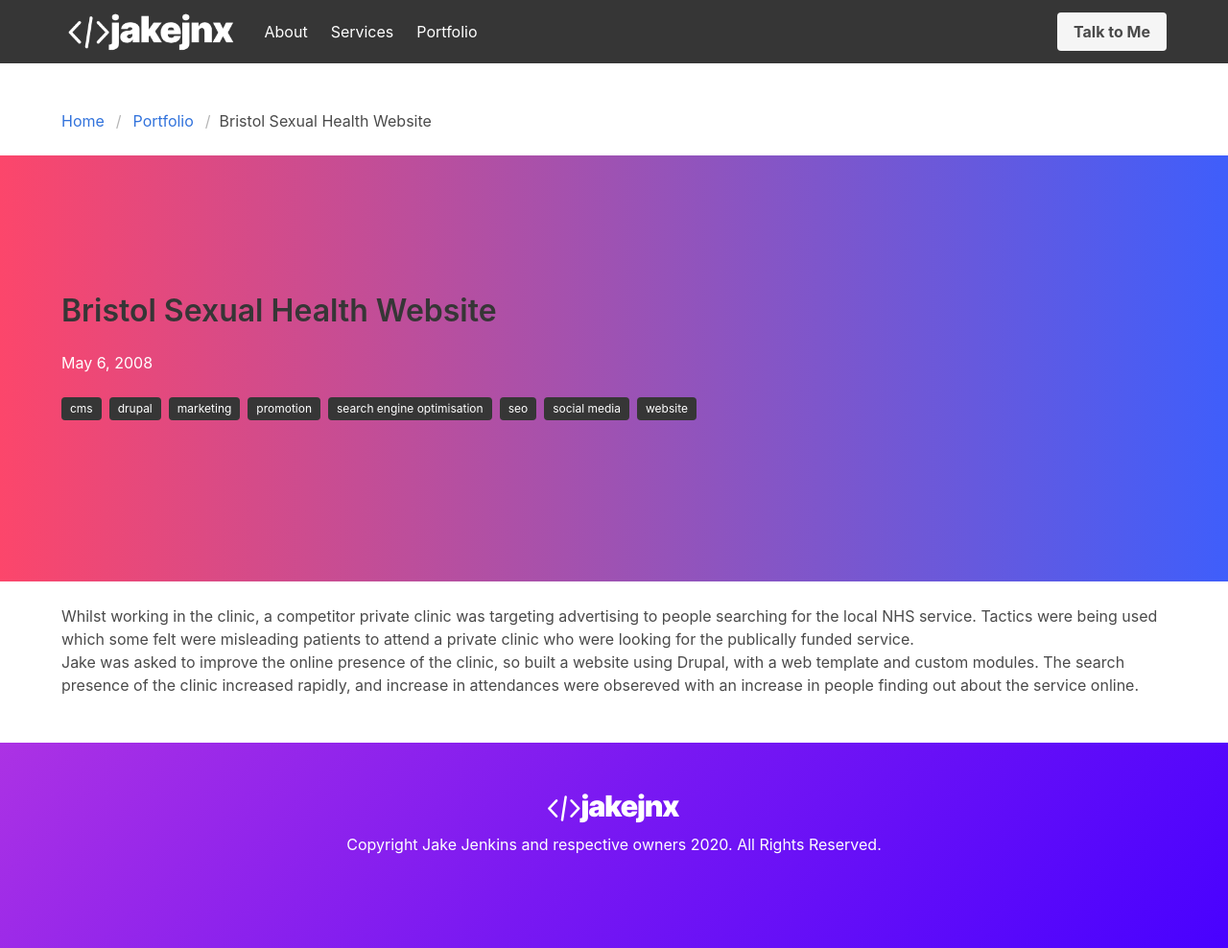
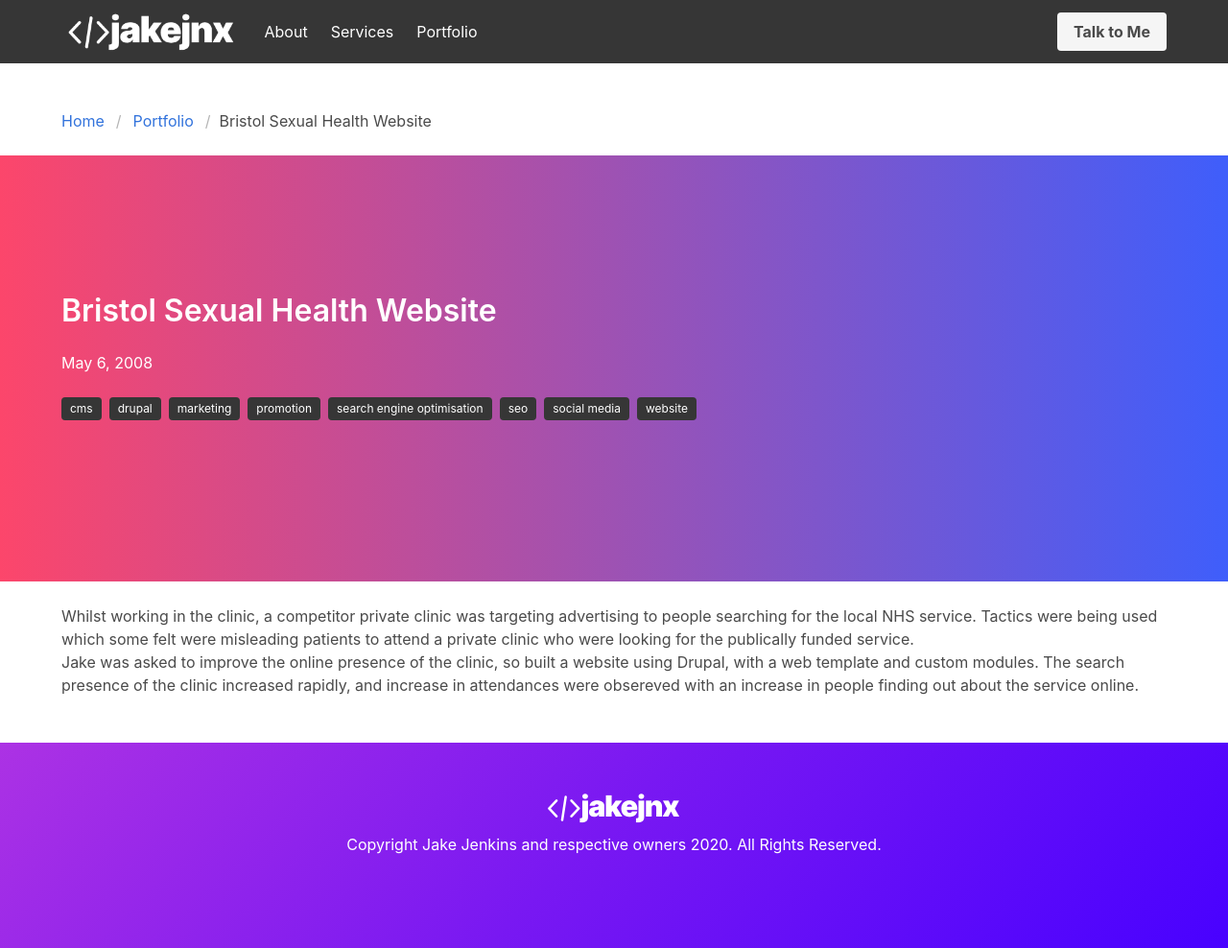
Before and after one commit to jake-jenkins/jjnx-bulma, a Jekyll site: the page built from _portfolio/bristol-sexual-health-website.md, in a window 1280 px wide. Shown: the whole page at 96% size. Built offline with Jekyll 4.4.1, drawn with Linux system fonts in a browser that asks for light colours.

Commit message:
Update head.html

```diff
--- a/_includes/head.html
+++ b/_includes/head.html
@@ -38,6 +38,10 @@ background: linear-gradient(90deg, #FC466B 0%, #3F5EFB 100%);
 color: #fff;
 }
 
+.disco h1 {
+  color: #fff;
+    }
+
 .kale {
 background: linear-gradient(90deg, #00C9FF 0%, #92FE9D 100%);
 }
```
